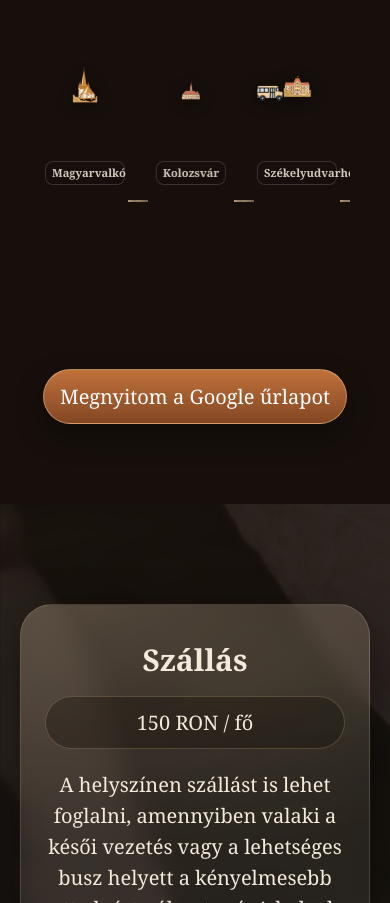
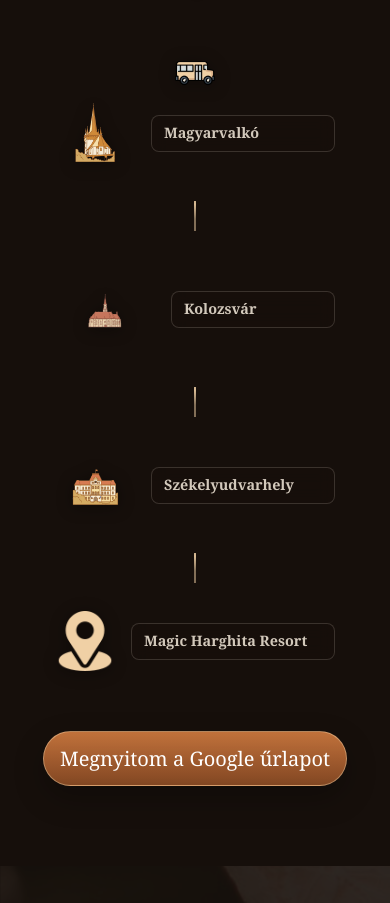
Before and after one commit to guilty-sparker/eszunkiszunkmulatunk, a plain HTML site: page index.html in a window 390 px wide. Shown: the part 3208-4111 px from the top of the page. Drawn offline with Linux system fonts and the light colour scheme.

Commit message:
fix animation direction

```diff
--- a/styles.css
+++ b/styles.css
@@ -727,95 +727,111 @@ a{color:inherit}
 }
 @media (max-width: 720px){
   .route-path{
+    flex-direction:column;
+    gap:16px;
+    max-width:100%;
+    padding:20px 10px;
+    align-items:center;
+  }
+  .route-stop{
+    min-width:auto;
+    width:100%;
+    max-width:280px;
+    min-height:auto;
     flex-direction:row;
-    gap:8px;
-    max-width:100%;
-    padding:0 10px;
-    overflow-x:auto;
-    -webkit-overflow-scrolling:touch;
+    align-items:center;
+    gap:16px;
+    position:relative;
+    padding:12px 0;
+  }
+  .route-stop__icon{
+    position:static !important;
+    transform:none !important;
+    width:80px !important;
+    height:80px !important;
+    flex-shrink:0;
+  }
+  .route-stop--2 .route-stop__icon{
+    width:100px !important;
+    height:100px !important;
+  }
+  .route-stop--end .route-stop__icon{
+    width:60px !important;
+    height:60px !important;
+  }
+  .route-stop__label{
+    position:static !important;
+    transform:none !important;
+    top:auto !important;
+    left:auto !important;
+    margin:0;
+    flex:1;
+    max-width:none;
+    text-align:left;
+    font-size:.9rem;
+    padding:8px 12px;
+    white-space:normal;
   }
   .route-line{
-    width:20px;
-    height:2px;
+    width:2px;
+    height:30px;
     flex:none;
-    min-width:20px;
+    min-width:2px;
+    min-height:30px;
+    margin:0 auto;
   }
   .route-line::after{
-    top:0;
-    left:-100%;
+    top:-100%;
+    left:0;
     width:100%;
     height:100%;
-    background:linear-gradient(90deg,
+    background:linear-gradient(180deg,
       transparent 0%,
       rgba(240,208,165,.8) 50%,
       transparent 100%);
-    animation:routePulse 3s ease-in-out infinite;
+    animation:routePulseVertical 3s ease-in-out infinite;
   }
   .route-bus{
-    left:24px;
-    top:24px !important;
+    left:50% !important;
+    top:0 !important;
     transform:translateX(-50%);
   }
+  .route-bus img{
+    width:40px;
+    height:40px;
+  }
   .route-bus--moving{
-    animation:routeMoveMobile 6s ease-in-out forwards;
+    animation:routeMoveVerticalMobile 6s ease-in-out forwards;
   }
-  @keyframes routeMoveMobile{
+  @keyframes routeMoveVerticalMobile{
     0%{
-      left:24px;
-      top:24px;
+      left:50%;
+      top:40px;
       transform:translateX(-50%);
     }
     33.33%{
-      left:calc(70px + 20px);
-      top:24px;
+      left:50%;
+      top:calc(40px + 120px);
       transform:translateX(-50%);
     }
     66.66%{
-      left:calc(140px + 20px);
-      top:24px;
+      left:50%;
+      top:calc(40px + 240px);
       transform:translateX(-50%);
     }
     100%{
-      left:calc(210px + 20px);
-      top:24px;
+      left:50%;
+      top:calc(40px + 360px);
       transform:translateX(-50%);
     }
   }
-  .route-stop{
-    min-width:70px;
-    width:auto;
-    min-height:280px;
-    flex-shrink:0;
-  }
-  .route-stop__icon{
-    width:48px !important;
-    height:48px !important;
-    top:24px !important;
-  }
-  .route-stop--2 .route-stop__icon{
-    width:56px !important;
-    height:56px !important;
-    top:28px !important;
-  }
-  .route-stop--end .route-stop__icon{
-    width:36px !important;
-    height:36px !important;
-    top:18px !important;
-  }
-  .route-stop__label{
-    font-size:.7rem;
-    padding:4px 6px;
-    top:100px;
-    max-width:80px;
-    white-space:normal;
-    line-height:1.2;
-  }
-  .route-bus{
-    top:24px !important;
-  }
-  .route-bus img{
-    width:28px;
-    height:28px;
+  @keyframes routePulseVertical{
+    0%, 100%{
+      top:-100%;
+    }
+    50%{
+      top:100%;
+    }
   }
 }
 @keyframes routeMoveVertical{
```
